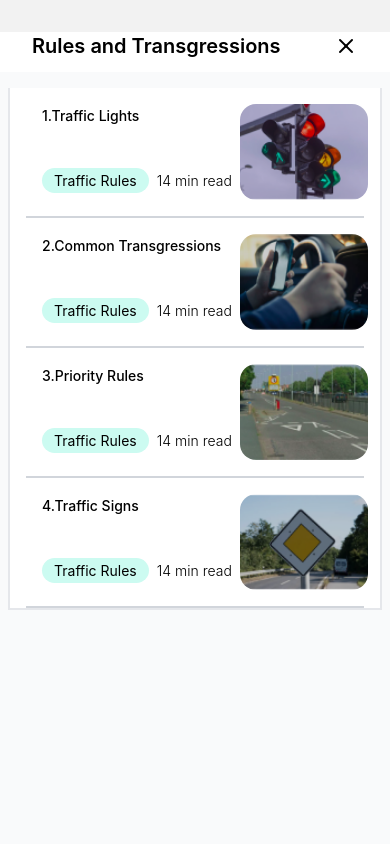
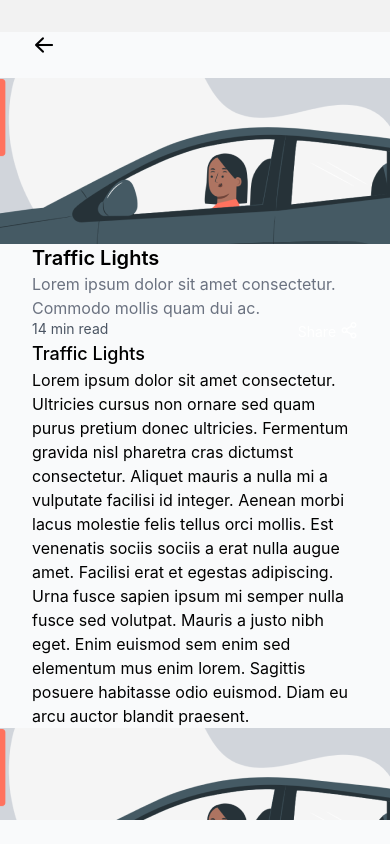
Before and after one commit to CelioJoaquimCumba/InaMova, a React Native app: screen /Test in a window 390 px wide. Built offline with nearby package versions, Linux system fonts and the light colour scheme.

Commit message:
feat:TopLogoContainer & Article done

```diff
--- a/constants/paths.tsx
+++ b/constants/paths.tsx
@@ -1,3 +1,4 @@
+export const Article = 'Article'
 export const Login = 'Login'
 export const Register = 'Register'
 export const SplashScreen = 'SplashScreen'
--- a/src/components/molecules/lecture-card.tsx
+++ b/src/components/molecules/lecture-card.tsx
@@ -1,6 +1,9 @@
+import { useNavigation } from "@react-navigation/native";
 import { images } from "../../../constants";
 import React from "react";
-import { Image, Text, View } from "react-native";
+import { Image, Text, TouchableOpacity, View } from "react-native";
+import { NativeStackNavigationProp } from "@react-navigation/native-stack";
+import { RootStackParamList } from "src/router/stack";
 
 interface LectureCardProps {
 	id: string;
@@ -18,9 +21,11 @@ export const LectureCard = ({
 	imageSrc,
 	onPress,
 }: LectureCardProps) => {
+    const navigation = useNavigation<NativeStackNavigationProp<RootStackParamList>>()
 	return (
-		<View className="flex flex-row justify-start items-center border-b-2 p-4 border-gray-300 space-x-2 h-auto">
+		<TouchableOpacity onPress={()=>(navigation.navigate('Article'))} className="flex flex-row justify-start items-center border-b-2 p-4 border-gray-300 space-x-2 h-auto">
 			<View className="flex flex-col pb-0 h-full space-y-10 bg-white w-auto">
+
 				<View className="flex flex-row">
 					<Text className="text-sm leading-6 font-medium">{title}</Text>
 				</View>
@@ -36,6 +41,6 @@ export const LectureCard = ({
 			<View className="flex w-full justify-center flex-col">
 				<Image source={imageSrc} className="self-stretch h-24 aspect-square rounded-2xl" />
 			</View>
-		</View>
+		</TouchableOpacity>
 	);
 };
--- a/src/components/molecules/top-logo-container.tsx
+++ b/src/components/molecules/top-logo-container.tsx
@@ -1,16 +1,109 @@
 import { icons } from "../../../constants";
 import React from "react";
-import { View, Image } from "react-native";
+import { View, Image, Text } from "react-native";
+import { Button } from "../atoms";
+import { useNavigation } from "@react-navigation/native";
+import { NativeStackNavigationProp } from "@react-navigation/native-stack";
+import { RootStackParamList } from "src/router/stack";
+import {
+	Main as MainPath,
+	Register as RegisterPath,
+} from "../../../constants/paths";
+import { Entypo } from "@expo/vector-icons";
+import { Feather } from "@expo/vector-icons";
+import { AntDesign } from "@expo/vector-icons";
 
-export const TopLogoContainer = (mainTheme?: boolean) => {
-  const defaultColor = false;
-  return (
-    <View className="w-full  h-1/6">
-      {mainTheme === false ? (
-        <Image source={icons.primaryIMicon} className={`w-32 ml-6 h-[40px]`} />
-      ) : (
-        <Image source={icons.secondaryIMicon} className={`w-32 ml-6 h-[40px]`} />
-      )}
-    </View>
-  );
+type TopLogoContainerProps = {
+	LeftSide: "" | "Logo" | "Chevron" | string;
+	RightSide: "" | "X" | "GSkip" | "Skip";
 };
+export const TopLogoContainer = ({
+	LeftSide,
+	RightSide,
+}: TopLogoContainerProps) => {
+	const navigation =
+		useNavigation<NativeStackNavigationProp<RootStackParamList>>();
+
+	let LeftSideInfo: any, RightSideInfo: any;
+	if (LeftSide.length > 0) {
+		switch (LeftSide) {
+			case "Logo":
+				LeftSideInfo = (
+					<View className="flex flex-row items-center space-x-2">
+						<Image source={icons.secondaryIMlogo} className="w-8 h-8" />
+						<Text className="text-lg leading-7 font-bold text-teal-900">
+							InaMova
+						</Text>
+					</View>
+				);
+				break;
+			case "Chevron":
+        LeftSideInfo = (
+					<AntDesign name="arrowleft" size={24} color="black" onPress={() => navigation.goBack()}/>
+				);
+				break;
+			default:
+				LeftSideInfo = (
+					<View className="flex flex-row items-center space-x-2">
+						<Text className="text-xl leading-7 font-semibold">{LeftSide}</Text>
+					</View>
+				);
+				break;
+		}
+	} else {
+		LeftSideInfo = <>{""}</>;
+	}
+
+	if (RightSide.length > 0) {
+		switch (RightSide) {
+			case "X":
+				RightSideInfo = (
+					<Feather
+						onPress={() => navigation.goBack()}
+						name="x"
+						size={24}
+						color="black"
+					/>
+				);
+				break;
+			case "GSkip":
+				RightSideInfo = (
+					<Button
+						variant={"link"}
+						className="w-24"
+						onPress={() => navigation.navigate(RegisterPath)}>
+						<Text className="text-teal-800 text-base leading-6 font-normal">
+							Skip
+						</Text>
+						<Entypo name="chevron-right" size={20} color={"teal"} />
+					</Button>
+				);
+				break;
+			case "Skip":
+				RightSideInfo = (
+					<Button
+						variant={"outline"}
+						className="w-24"
+						onPress={() => navigation.navigate(MainPath)}>
+						<Text className=" text-base leading-6 font-normal">Skip</Text>
+						<Entypo name="chevron-right" size={20} color={"teal"} />
+					</Button>
+				);
+				break;
+			default:
+				RightSideInfo = <>{""}</>;
+				break;
+		}
+	} else {
+		RightSideInfo = <>{""}</>;
+	}
+	return (
+		<View className="flex w-full flex-row items-center justify-between px-8 pb-3">
+			{LeftSideInfo}
+
+			<View>{""}</View>
+
+			{RightSideInfo}
+		</View>
+	);
+};
--- /dev/null
+++ b/src/pages/article/index.tsx
@@ -0,0 +1,58 @@
+import React from "react";
+import { Image, ScrollView, Text, View } from "react-native";
+import { TopLogoContainer } from "../../components/molecules";
+import { images } from "../../../constants";
+import { Button } from "../../components/atoms";
+import { Feather } from "@expo/vector-icons";
+
+
+export const Article = () => {
+	return (
+		<View className="flex w-full h-full pt-8">
+			<View className="w-full h-full bg-gray-50">
+				<TopLogoContainer LeftSide="Chevron" RightSide="" />
+
+				<ScrollView className="space-y-2 flex flex-col px-8 mt-2 w-full h-auto mb-6">
+					<View className=" bg-gray-50 flex flex-col items-center flex-grow">
+						<Image source={images.BlackCarCones} className="h-[166px] aspect-video rounded-3xl" />
+					</View>
+					{/* <Image source={images.CarDriving} className='w-42'/> */}
+					<Text className="text-xl leading-7 font-semibold">
+						Traffic Lights
+					</Text>
+					<Text className="text-base leading-6 font-normal text-gray-500">
+						Lorem ipsum dolor sit amet consectetur. Commodo mollis quam dui ac.
+					</Text>
+					<View className=" flex flex-row justify-between">
+						<Button variant={"outline"} className="rounded-3xl">
+							<Text className="text-gray-600">14 min read</Text>
+						</Button>
+						<Button className="rounded-3xl flex flex-row">
+							<Text className="text-white ">Share <Feather
+
+						name="share-2"
+						size={18}
+						color="white"
+					/></Text>
+						</Button>
+					</View>
+					<Text className="text-lg leading-7 font-medium">Traffic Lights</Text>
+					<Text className="text-base leading-6 font-normal">
+						Lorem ipsum dolor sit amet consectetur. Ultricies cursus non ornare
+						sed quam purus pretium donec ultricies. Fermentum gravida nisl
+						pharetra cras dictumst consectetur. Aliquet mauris a nulla mi a
+						vulputate facilisi id integer. Aenean morbi lacus molestie felis
+						tellus orci mollis. Est venenatis sociis sociis a erat nulla augue
+						amet. Facilisi erat et egestas adipiscing. Urna fusce sapien ipsum
+						mi semper nulla fusce sed volutpat. Mauris a justo nibh eget. Enim
+						euismod sem enim sed elementum mus enim lorem. Sagittis posuere
+						habitasse odio euismod. Diam eu arcu auctor blandit praesent.
+					</Text>
+          <View className=" bg-gray-50 flex flex-col items-center flex-grow ">
+						<Image source={images.BlackCarCones} className="h-[166px] aspect-video rounded-3xl" />
+					</View>
+				</ScrollView>
+			</View>
+		</View>
+	);
+};
--- a/src/pages/change-password/index.tsx
+++ b/src/pages/change-password/index.tsx
@@ -7,24 +7,14 @@ import { useFormik } from "formik";
 import { ChangePasswordValidation } from "../../form-validations/change-password-validation";
 import { NativeStackScreenProps } from "@react-navigation/native-stack";
 import { RootStackParamList } from "src/router/stack";
+import { TopLogoContainer } from "../../components/molecules";
 
 type Props = NativeStackScreenProps<RootStackParamList, 'ChangePassword'>
 export const ChangePassword = ({route, navigation}:Props) => {
 	const formik = useFormik(ChangePasswordValidation())
 	return (
 		<View className="flex p-8 w-full h-full justify-center items-center">
-			<View className="flex w-full flex-row items-center justify-between">
-				<View className="flex flex-row items-center space-x-2">
-					<Image source={icons.secondaryIMlogo} className="w-8 h-8" />
-					<Text className="text-lg leading-7 font-bold text-teal-900">
-						InaMova
-					</Text>
-				</View>
-
-				<Button variant={"outline"}>
-					<Text className="text-black">Skip</Text>
-				</Button>
-			</View>
+			<TopLogoContainer LeftSide="Logo" RightSide="Skip"/>
 			<View className="flex flex-col w-full flex-grow justify-center items-center space-y-2">
 				<Text className="text-teal-900 text-lg leading-7 font-bold w-full">
 					Change Password
--- a/src/pages/index.tsx
+++ b/src/pages/index.tsx
@@ -1,3 +1,4 @@
+import { Article } from "./article";
 import { Main } from "./main";
 import { Login } from "./login";
 import { Register } from "./register";
@@ -12,4 +13,4 @@ import { SubscriptionPlan } from "./subscription-plan";
 import { HelpSupport } from "./help-support";
 import { Lecture } from "./lecture/[id]";
 
-export { Main, Login, Register, SplashScreen, Intro, Loading, Quiz, Recover, ChangePassword, Result, SubscriptionPlan, HelpSupport,Lecture }
+export { Article,Main, Login, Register, SplashScreen, Intro, Loading, Quiz, Recover, ChangePassword, Result, SubscriptionPlan, HelpSupport,Lecture }
--- a/src/router/stack.tsx
+++ b/src/router/stack.tsx
@@ -1,8 +1,9 @@
 import { createNativeStackNavigator } from "@react-navigation/native-stack";
 import React from "react"
-import { Login, Lecture, Main, Quiz, Recover, Register, SplashScreen, Result, ChangePassword, SubscriptionPlan, HelpSupport } from "../pages";
+import { Article,Login, Lecture, Main, Quiz, Recover, Register, SplashScreen, Result, ChangePassword, SubscriptionPlan, HelpSupport } from "../pages";
 
 export type RootStackParamList = {
+    Article:undefined
     ChangePassword: undefined
     Learn: undefined;
     Lecture: undefined;
@@ -23,6 +24,7 @@ export const MainStack = () => {
     return (
         <Stack.Navigator screenOptions={{headerShown: false}}>
             {/* User logged */}
+            <Stack.Screen name="Article" component={Article} />
             <Stack.Screen name="Lecture" component={Lecture} />
             <Stack.Screen name="Main" component={Main} />
             <Stack.Screen name="Quiz" component={Quiz}/>
```
